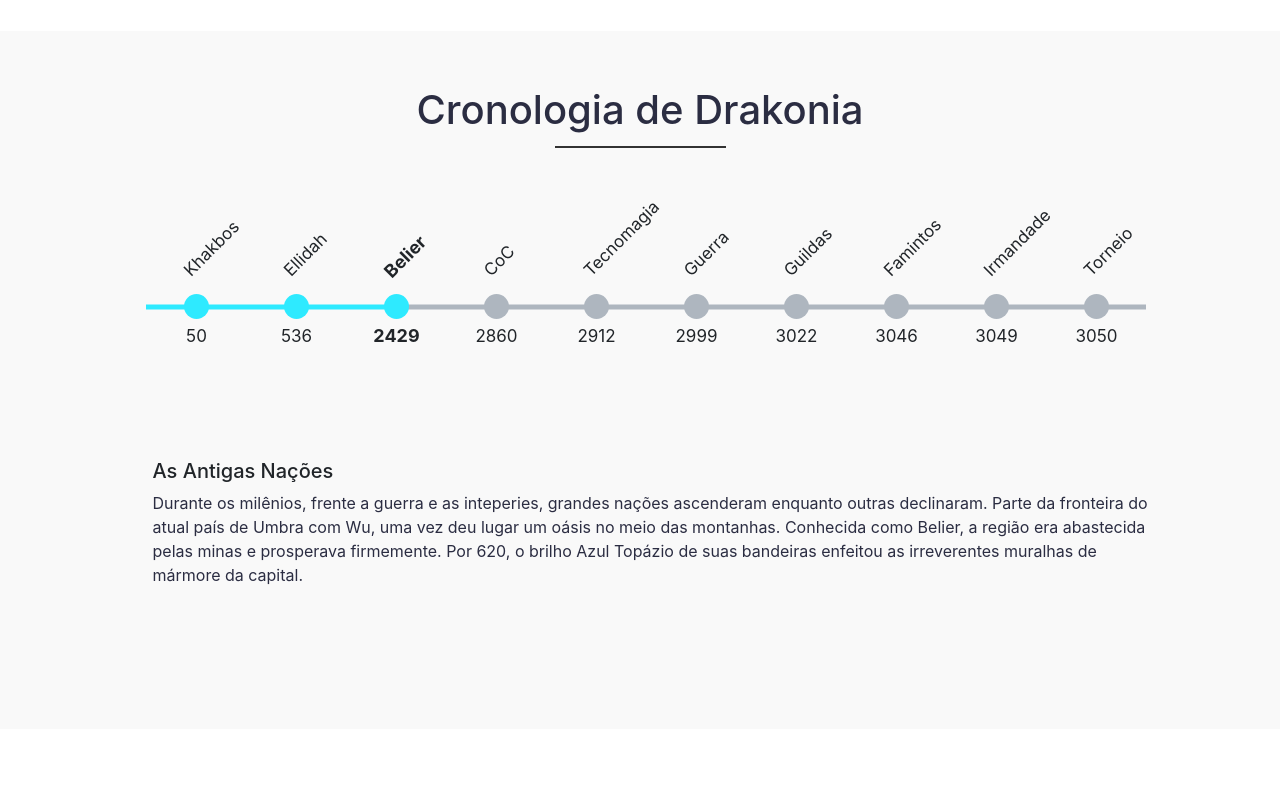
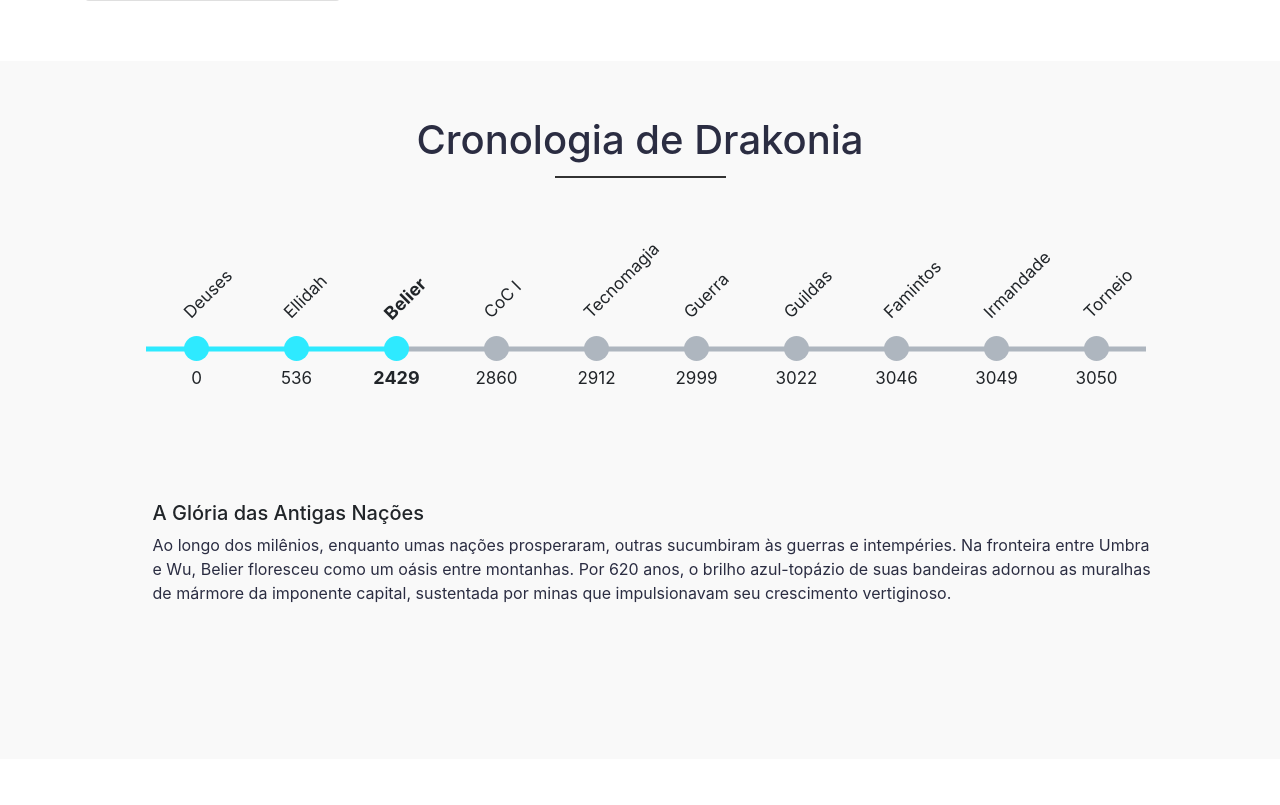
Before and after one commit to LuizGustavo8/drakoniawiki, a Flask app: page / in a window 1280 px wide. Shown: the part 3383-4188 px from the top of the page. Run offline with Flask 3, Linux system fonts and the light colour scheme; some libraries are stand-ins or nearby versions.

Commit message:
Index Changes

```diff
--- a/templates/index.html
+++ b/templates/index.html
@@ -164,10 +164,10 @@
                 <p>Nossa campanha atual conta com:</p>
                 <ul id="about-list">
                   <li><i class="fas fa-check"></i> 5 jogadores Fixos, um Flexível e o Mestre.</li>
-                  <li><i class="fas fa-check"></i> Já jogamos 8 Arcos, sendo a atual o ínicio da Quarta Saga.</li>
+                  <li><i class="fas fa-check"></i> Atualmente estamos na Terceira parte da Quarta Saga, nosso décimo e último Arco.</li>
                   <li><i class="fas fa-check"></i> Quando o iniciamos, a mesa chegou a ter 9 jogadores.</li>
                   <li><i class="fas fa-check"></i> Atualmente jogamos com Pathfinder 2e, mas começamos com Fate.</li>
-                  <li><i class="fas fa-check"></i> Em Março de 2024, completaremos 2 anos de Campanha.</li>
+                  <li><i class="fas fa-check"></i> Em Março de 2025, completaremos 3 anos de Campanha.</li>
                   <li><i class="fas fa-check"></i> Foi uma jornada e tanto, mas tenham calma, o Fim dos Tempos está só começando.</li>
                 </ul>
               </div>
@@ -205,14 +205,14 @@
               <p>A Erupção Flamejante.</p>
             </div>
             <div class="col-md-4 service-box">
-              <i class="fa-solid fa-droplet"></i>
-              <h4>Night</h4>
-              <p>O Agente Triplo.</p>
+              <i class="fa-sharp fa-solid fa-gem"></i>
+              <h4>Ruby</h4>
+              <p>A Joia Misteriosa.</p>
             </div>
             <div class="col-md-4 service-box">
-              <i class="fa-solid fa-wind"></i>
-              <h4>Tauraa</h4>
-              <p>O Punho de Furacão.</p>
+              <i class="fa-solid fa-hand-back-fist"></i>
+              <h4>Óbolo</h4>
+              <p>O Obstinação de Tungstênio.</p>
             </div>
           </div>
         </div>
@@ -318,8 +318,8 @@
                     <div class="input-flex-container">
                       <input type="radio" name="timeline-dot" data-description="50">
                       <div class="dot-info" data-description="50">
-                        <span class="year">50</span>
-                        <span class="label">Khakbos</span>
+                        <span class="year">0</span>
+                        <span class="label">Deuses</span>
                       </div>
                       <input type="radio" name="timeline-dot" data-description="536">
                       <div class="dot-info" data-description="536">
@@ -334,7 +334,7 @@
                       <input type="radio" name="timeline-dot" data-description="2860">
                       <div class="dot-info" data-description="2860">
                         <span class="year">2860</span>
-                        <span class="label">CoC</span>
+                        <span class="label">CoC I</span>
                       </div>
                       <input type="radio" name="timeline-dot" data-description="2912">
                       <div class="dot-info" data-description="2912">
@@ -369,60 +369,62 @@
                       <div id="timeline-descriptions-wrapper">
 
 
-                        <h5 data-description="50">Um Assassinato Divino</h5>
-                        <h5 data-description="536">O Continente Perdido </h5>
-                        <h5 data-description="2429">As Antigas Nações</h5>
+                        <h5 data-description="0">Os Oito Alados</h5>
+                        <h5 data-description="536">O Enigma do Continente Perdido</h5>
+                        <h5 data-description="2429">A Glória das Antigas Nações</h5>
                         <h5 data-description="2860">Das Dunas Escaldantes de Zodresh até os Picos Gélidos de Wu</h5>
-                        <h5 data-description="2912">A Revolução Tecnomágica</h5>
-                        <h5 data-description="2999">O General Molchat.</h5>
-                        <h5 data-description="3022">A Aliança</h5>
-                        <h5 data-description="3046">As Entranhas do Misterioso Culto</h5>
+                        <h5 data-description="2912">Revolução Tecnomágica: O Legado de Viktor Kliscor</h5>
+                        <h5 data-description="2999">General Molchat: O Visionário da Guerra</h5>
+                        <h5 data-description="3022">A Aliança Inesperada</h5>
+                        <h5 data-description="3046">O Culto e Seus Segredos</h5>
                         <h5 data-description="3049">O Nascimento da Irmandade da Aurora</h5>
-                        <h5 data-description="3050">O Último Crepúsculo</h5>
+                        <h5 data-description="3050">O Último Crepúsculo: A Queda dos Céus</h5>
 
-                        <p data-description="50">A morte de Khakbos, o segredo dos Deuses.</p>
+                        <p data-description="0">
+			Os primeiros registros arqueológicos sobre cultos primitivos aos Deuses datam de dezenas de milênios. Há menções a inúmeras divindades, desconexas ou não aos Deuses atuais.
+O Marco 0 da temporalidade de Drakonia foi definido a partir dos estudos sobre o Anfiteatro Drakoniano e as primeiras menções aos Oito Alados, sincronizados com os crepúsculos e o retorno dos Guardiões a cada 500 anos.
+Embora sua origem e motivação permaneçam um mistério, sua existência e influência moldaram e ainda moldam o Mundo de Drakonia.
+
+			</p>
                         <p data-description="536">
-                          Após as invasões a nação se dividiu e os povos Ellidahs se dispersaram por toda Drakonia.
-                          Apesar de seu nome ter sido esquecido, suas ruínas e relíquias frequentemente são o objetivo de arqueólogos e estudiosos.
-                          Os últimos registros de Ellidah se aproximam do final do Primeiro Crepúsculo.
-                          Rumores sobre a terra perdida, que teria sido envadida pelas águas, persistem até hoje.
-
+                          Pouco se sabe sobre a antiga nação engolida pelas águas. Suas ruínas e relíquias, espalhadas por Drakonia, continuam atraindo arqueólogos e estudiosos.
+Curiosamente, as evidências dessa civilização frequentemente desaparecem de forma inexplicável, como se um grupo seletivo desejasse apagar a existência da lendária Cidade Dourada.
                         </p>
                         <p data-description="2429">
-                          Durante os milênios, frente a guerra e as inteperies, grandes nações ascenderam enquanto outras declinaram.
-                          Parte da fronteira do atual país de Umbra com Wu, uma vez deu lugar um oásis no meio das montanhas.
-                          Conhecida como Belier, a região era abastecida pelas minas e prosperava firmemente.
-                          Por 620, o brilho Azul Topázio de suas bandeiras enfeitou as irreverentes muralhas de mármore da capital.</p>
+                          Ao longo dos milênios, enquanto umas nações prosperaram, outras sucumbiram às guerras e intempéries.
+Na fronteira entre Umbra e Wu, Belier floresceu como um oásis entre montanhas.
+Por 620 anos, o brilho azul-topázio de suas bandeiras adornou as muralhas de mármore da imponente capital, sustentada por minas que impulsionavam seu crescimento vertiginoso.
+			</p>
                         <p data-description="2860">
                           Se enganam aqueles que acreditam que a urbanização de Drakonia se deu pelo advento da tecnomagia.
                           Séculos antes, o óleo de baleia e as minas de carvão, abasteciam e moviam as grandes cidades.
                           Caravelas, Trens e Dirigíveis batalhavam para preencher o ar com seu pesado vapor, mas este já estava carregado de mistérios adormecidos.
-                          Hoje, muito se fala das invenções de Viktor Kliscor, mas pouco se fala de seu projeto Graal.
+                          Hoje, muito se fala das invenções de Viktor Kliscor, mas pouco se fala de seu primeiro projeto, o Graal.
                           Mas o que seria de Kliscor, sem o artefato recuperado pela expedição do Professor Planket?
                         </p>
                         <p data-description="2912">
                           Um século antes do ínicio do próximo crepúsculo, um jovem inventor zodreka estava prestes a virar o mundo de drakonia de cabeça para baixo.
                           Apadrinhado e patrocionado por um dos Barões de Zodresh, Viktor Kliscor foi responsável por 5 projetos revolucionários.
-                          No mais famoso, O Glif, ele conseguiu unificar a munipulação mágica em um alfabeto rúnico.
+                          No mais famoso, O Glifo, ele conseguiu unificar a munipulação mágica em um alfabeto rúnico abrindo portas para o inimaginável.
                           Desde então, o desenvolvimento explosivo da tecnomagia vem dominando e revolucionando a vida dos habitantes drakonianos.
                         </p>
                         <p data-description="2999">
-                          Com o desaparecimento dos 8 Guardiões, as grandes fonteiras de umbra começaram a sofrer com ataques terroristas, levando a destruição de incontáveis vilas periféricas.
+                          Com o desaparecimento dos 8 Guardiões, as grandes fonteiras de umbra começaram a sofrer com ataques devastadores, levando a destruição de incontáveis vilas periféricas.
                           Entretanto, antes mesmo do início do Crepúsculo, o visionário General Molchat já calculava friamente seus planos.
-                          Se aproveitando da potência metalurgica de Umbra, Molchat revolucionou a tecnomagia bélica ao amplificar a força de suas armas e armaduras com Drakôniun.
+                          Se aproveitando da potência metalurgica de Umbra, Molchat revolucionou a tecnomagia bélica ao amplificar a força de suas armas e armaduras com Drakônium.
                           A promessa de Vingança contra unificou o Império e com um poder nunca visto antes o exército negro marchou vitorioso sobre todo o continente.
                         </p>
                         <p data-description="3022">
-                          Em vinte e três anos, a miséria e destruição da guerra havia feito centenas de milhares de vítimas.
+                          Em vinte e três anos, a miséria e a destruição causadas pela guerra haviam feito centenas de milhares de vítimas.
                           Os avanços umbros batiam aos portões das capitais, em poucos dias todo o continente hastearia bandeiras negras.
-                          Contudo o nascimento das primeiras Guildas em Atlan, segurava por um triz a invasão inimiga em Varean.
-                          A improvável vitória veio da redenção de criminosos, não só em Atlan como nas águas de Nenphis, com a traição de Don Glank.
+                          Contudo o nascimento das primeiras Guildas, segurava por um triz a invasão inimiga em Varean.
+                          E a improvável vitória veio da redenção dos criminosos, não só em Atlan como nas águas de Nemphis, com a traição de Don Glank.
                        </p>
                         <p data-description="3046">
-                          Pouquíssimo se sabe sobre o Culto. A própria denominação é novidade, uma vez que a correlação entre os eventos misteriosos e rituais fanáticos também é recente.
+                          Pouquíssimo se sabe sobre o Culto. A própria denominação ainda é recente, uma vez que a correlação entre os eventos misteriosos e rituais fanáticos também é novidade.
                           Mas a falta de informação não é concidência, nem mesmo aqueles envolvidos em suas atividades, poderiam saber os objetivos do recém descoberto Pontífice.
                           Itens poderosos e aliados prestigiados continuam desaparecendo sob a influência dos interesses cultistas.
-                          Contudo o verdadeiro mistério se esconde em um segredo essencialmente prístino.
+                          Contudo, o verdadeiro mistério se esconde em um segredo essencialmente prístino.
                         </p>
                         <p data-description="3049">
                           Com o despertar de um novo dia, os primeiros raios de luz iluminam os sobreviventes pelas rachaduras da cripta subterrânea.
@@ -431,9 +433,10 @@
                           Estava aberta a caixa de pandora, o novo alicerce da esperança, eis a Irmandade da Aurora.
                         </p>
                         <p data-description="3050">
-                          Um artista, um Diplomata e um Visionário, onde estão?
-                          Se apresentam os cavaleiros, para onde vão?
-                          O pontífice se ergue, cadê tua oração?
+                          No desabrochar da rosa púrpura, um silêncio insurdecedor engolia o gigantesco Anfiteatro.
+			  Com o tilintar da espada, sangue divino era derramado.
+			  Os céus se rompiam, em um fragmentar inesplicável.
+			  Sob a marcha do Terceiro Cavaleiro, o torneio havia sido sequestrado pela escuridão.
                         </p>
                         </div>
                     </div>
```
